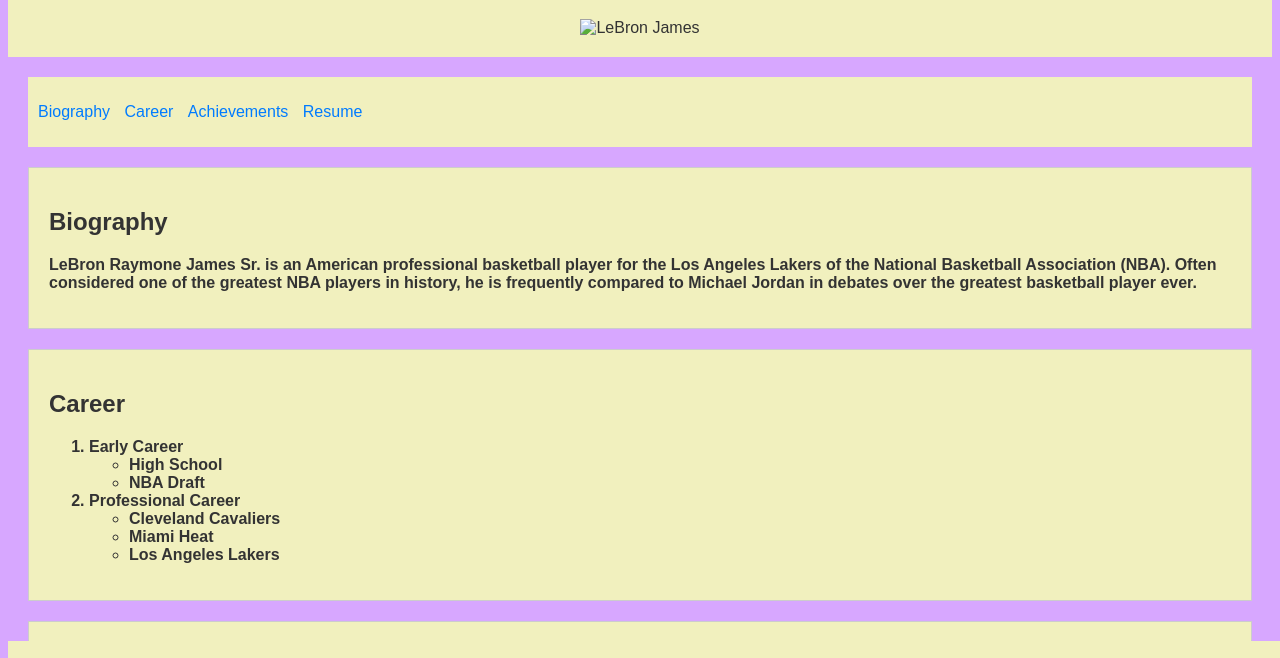
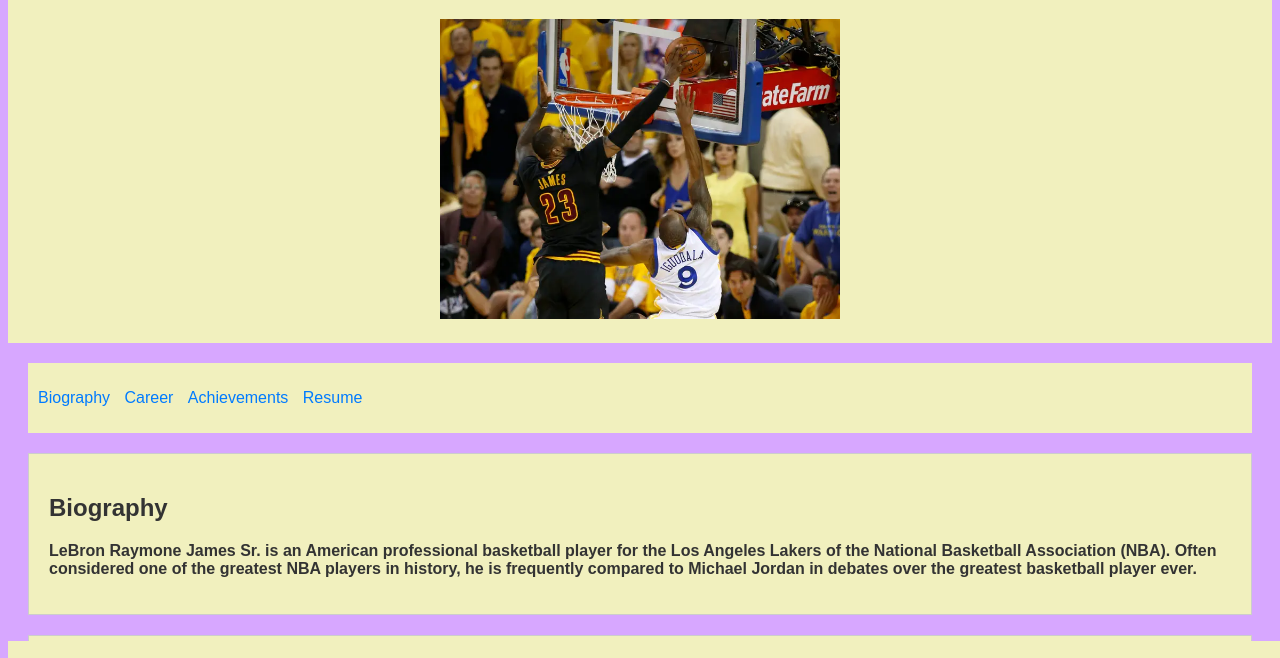
Before and after one commit to Prestondeadly/IS201C, a plain HTML site: page fromscratch.html in a window 1280 px wide. Shown: the part 89-747 px from the top of the page. Drawn offline with Linux system fonts and the light colour scheme; the site is published under a folder, as on GitHub Pages, so addresses that start at the root find nothing.

Commit message:
fix picture

```diff
--- a/fromscratch.html
+++ b/fromscratch.html
@@ -17,7 +17,7 @@
 <body>
     <header>
         <h1>LeBron James</h1>
-        <img id="Lebron" src="/Lebron.webp" alt="LeBron James">
+        <img id="Lebron" src="Lebron.webp" alt="LeBron James">
     </header>
 
     <nav>
```
